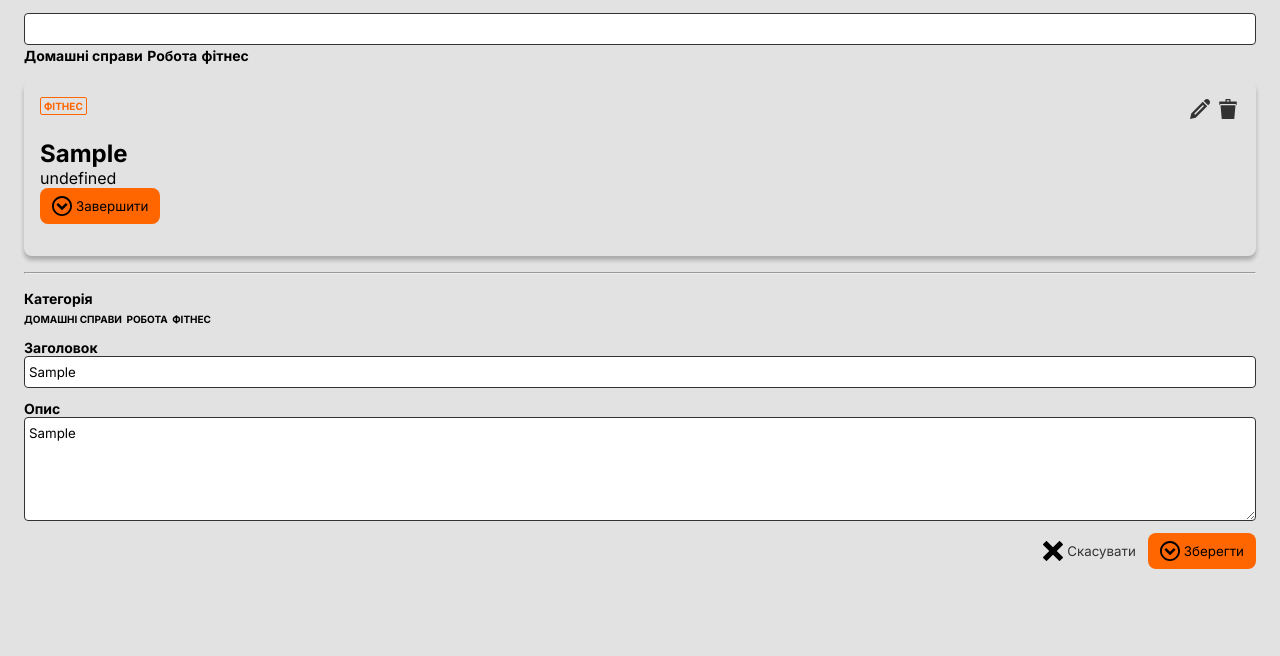
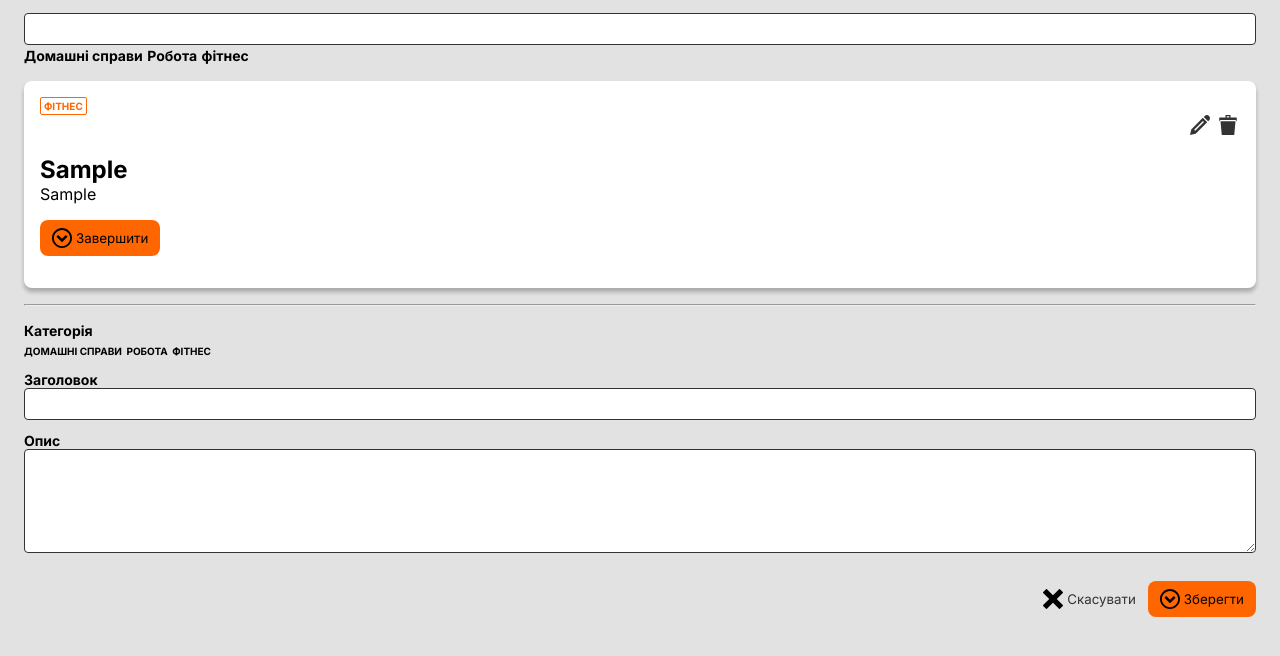
Before and after one commit to IgorBorya/TODO-list-HTML-CSS-JS-, a plain HTML site: page index.html in a window 1280 px wide. Both pictures are taken after typing "Sample", "Sample" into the empty fields and a click on the button "Зберегти". Shown: the part 76-732 px from the top of the page. Drawn offline with Linux system fonts and the light colour scheme.

Commit message:
finish part 1

```diff
--- a/index.html
+++ b/index.html
@@ -30,7 +30,7 @@
 
     <ul id="todo-list"></ul>
     <hr>
-    <form id="edit-form">
+    <form id="edit-form" data-mode="create" data-editId="">
         <div class="form-control">
             <label>Категорія</label>
             <div class="categories">
@@ -46,7 +46,7 @@
         </div>
         <div class="form-control">
             <label>Опис</label>
-            <textarea rows="4" name="desk"></textarea>
+            <textarea rows="4" name="desc"></textarea>
         </div>
         <div class="form-actions">
             <button class="secondary">
@@ -70,12 +70,12 @@
                 <p class="tag">фітнес</p>
             </div>
             <div class="actions">
-                <button class="icon-btn">
+                <button class="icon-btn" data-action="edit">
                     <svg width="20" height="20">
                         <use href="icons.svg#edit"></use>
                     </svg>
                 </button>
-                <button class="icon-btn">
+                <button class="icon-btn" data-action="delete">
                     <svg width="20" height="20">
                         <use href="icons.svg#delete"></use>
                     </svg>
@@ -83,8 +83,8 @@
             </div>
             <div class="content">
                 <h2 class="title">Title</h2>
-                <p class="description">Description</p>
-                <button class="primary">
+                <p class="desc">Description</p>
+                <button class="primary" data-action="complete">
                     <svg width="20" height="20">
                         <use href="icons.svg#check"></use>
                     </svg>
--- a/index.js
+++ b/index.js
@@ -1,16 +1,71 @@
 const itemTemplate = document.getElementById("todo-list-item-template");
 const listElement = document.getElementById("todo-list");
 const editForm = document.getElementById("edit-form");
+let id = 0;
+function* makeId() {
+  while (true) {
+    yield id++;
+  }
+}
+
+const idGenerator = makeId();
 
 editForm.addEventListener("submit", (event) => {
   event.preventDefault();
   const formData = new FormData(editForm);
   const data = Object.fromEntries(formData.entries());
-  if (data.title) {
-    const listItem = itemTemplate.content.cloneNode(true);
+  let listItem;
+
+  if (editForm.dataset.mode === "create") {
+    if (data.title) {
+      listItem = itemTemplate.content.cloneNode(true);
+      listItem
+        .querySelector(".todo-item")
+        .setAttribute("id", `itemid-${idGenerator.next().value}`);
+      listItem.querySelector(".title").innerText = data.title;
+      listItem.querySelector(".desc").innerText = data.desc;
+
+      listElement.append(listItem);
+    }
+  } else if (editForm.dataset.mode === "edit") {
+    listItem = listElement.querySelector(`#${editForm.dataset.editId}`);
     listItem.querySelector(".title").innerText = data.title;
-    listItem.querySelector(".description").innerText = data.description;
+    listItem.querySelector(".desc").innerText = data.desc;
+  }
 
-    listElement.append(listItem);
+  editForm.reset();
+  editForm.dataset.mode = "create";
+  editForm.dataset.editId = "";
+});
+
+function editItem(element) {
+  editForm.dataset.mode = "edit";
+  editForm.dataset.editId = element.id;
+  editForm.querySelector("[name=title]").value =
+    element.querySelector(".title").innerText;
+  editForm.querySelector("[name=desc]").value =
+    element.querySelector(".desc").innerText;
+}
+
+function deleteItem(element) {
+  element.remove();
+}
+
+function toggleItemCompletion(element) {
+  element.classList.toggle("completed");
+}
+
+listElement.addEventListener("click", (event) => {
+  const item = event.target.closest(".todo-item");
+
+  switch (event.target.dataset.action) {
+    case "edit":
+      editItem(item);
+    case "delete":
+      deleteItem(item);
+    case "complete":
+      toggleItemCompletion(item);
+    default:
+      return;
   }
 });
--- a/style.css
+++ b/style.css
@@ -72,6 +72,8 @@ button {
   color: var(--light-primary);
   border: none;
   font-family: inherit;
+  margin-top: 16px;
+
 
   &.primary {
     background-color: var(--accent);
@@ -96,6 +98,16 @@ button {
     background: none;
     padding: 2px;
   }
+
+  & > svg {
+    pointer-events: none;
+  }
+}
+
+#todo-list {
+  display: flex;
+  flex-direction: column;
+  gap: 16px;
 }
 
 .todo-item {
@@ -107,7 +119,7 @@ button {
   box-shadow: 0px 4px 4px rgba(0,0,0,0.25);
   padding: 16px;
   row-gap: 16px;
-  background-color: var(--light-primary);
+  background-color: white;
   border-radius: 8px;
 
   &.completed {
@@ -118,6 +130,7 @@ button {
     }
   }
 }
+
 
 @scope (.todo-item) {
   .tags {
```
